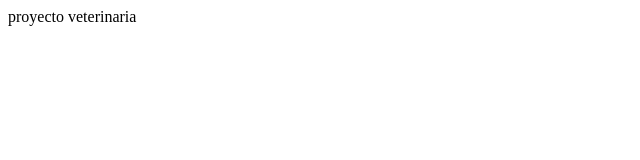
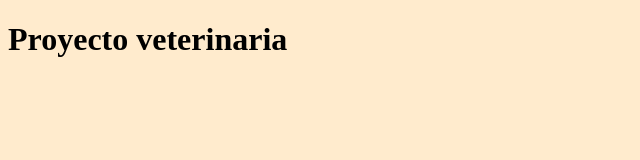
Before and after one commit to manuelalejandro14105/proyecto-veterinaria3parceros, a plain HTML site: page index.html in a window 1280 px wide. Shown: the whole page, without its empty margins (0-640 px from the left). Drawn offline with Linux system fonts and the light colour scheme.

Commit message:
Primer Commit

```diff
--- /dev/null
+++ b/css/styles.css
@@ -0,0 +1,3 @@
+body {
+    background-color: blanchedalmond;
+}
--- a/index.html
+++ b/index.html
@@ -1 +1,12 @@
-proyecto veterinaria
+<!DOCTYPE html>
+<html lang="en">
+<head>
+    <meta charset="UTF-8">
+    <meta name="viewport" content="width=device-width, initial-scale=1.0">
+    <title>Veterinaria</title>
+    <link rel="stylesheet" href="./css/styles.css">
+</head>
+<body>
+    <h1>Proyecto veterinaria</h1>
+</body>
+</html>
```
Also changed, not shown: styles.css (deleted).
